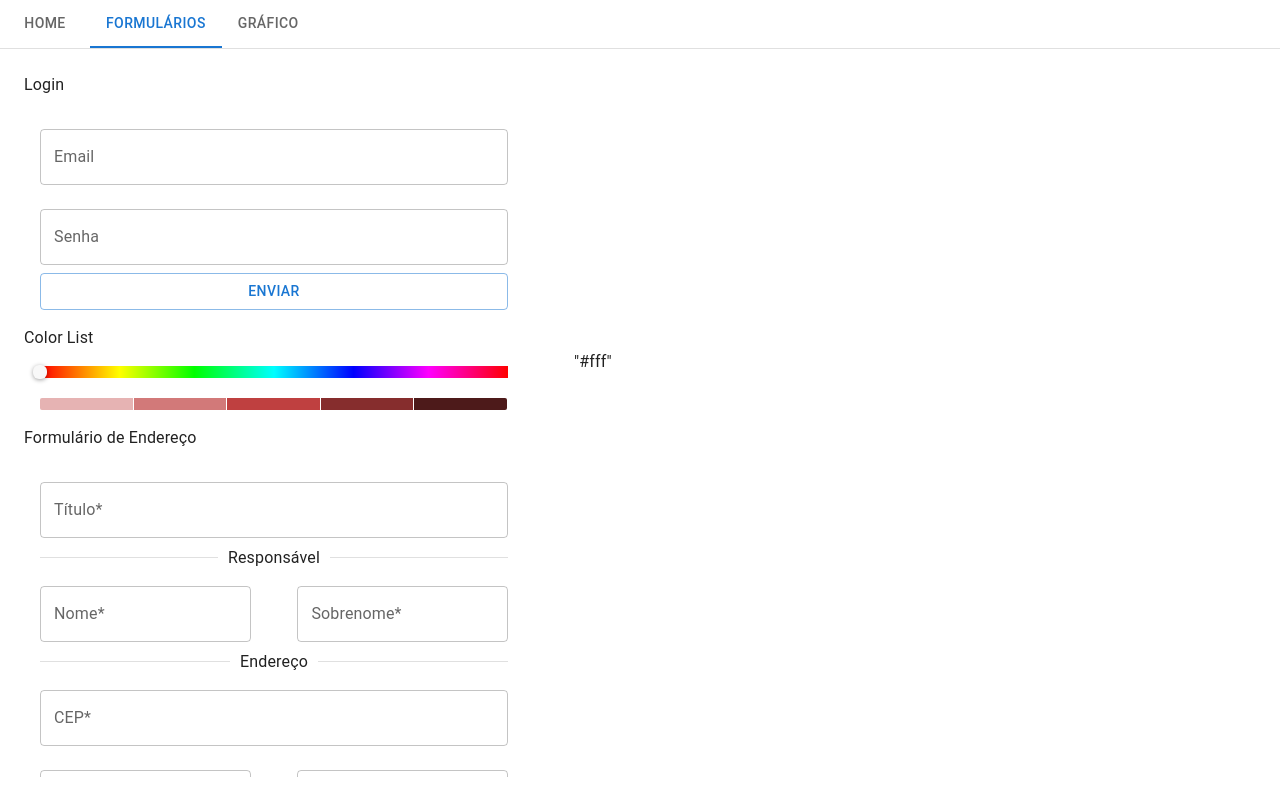
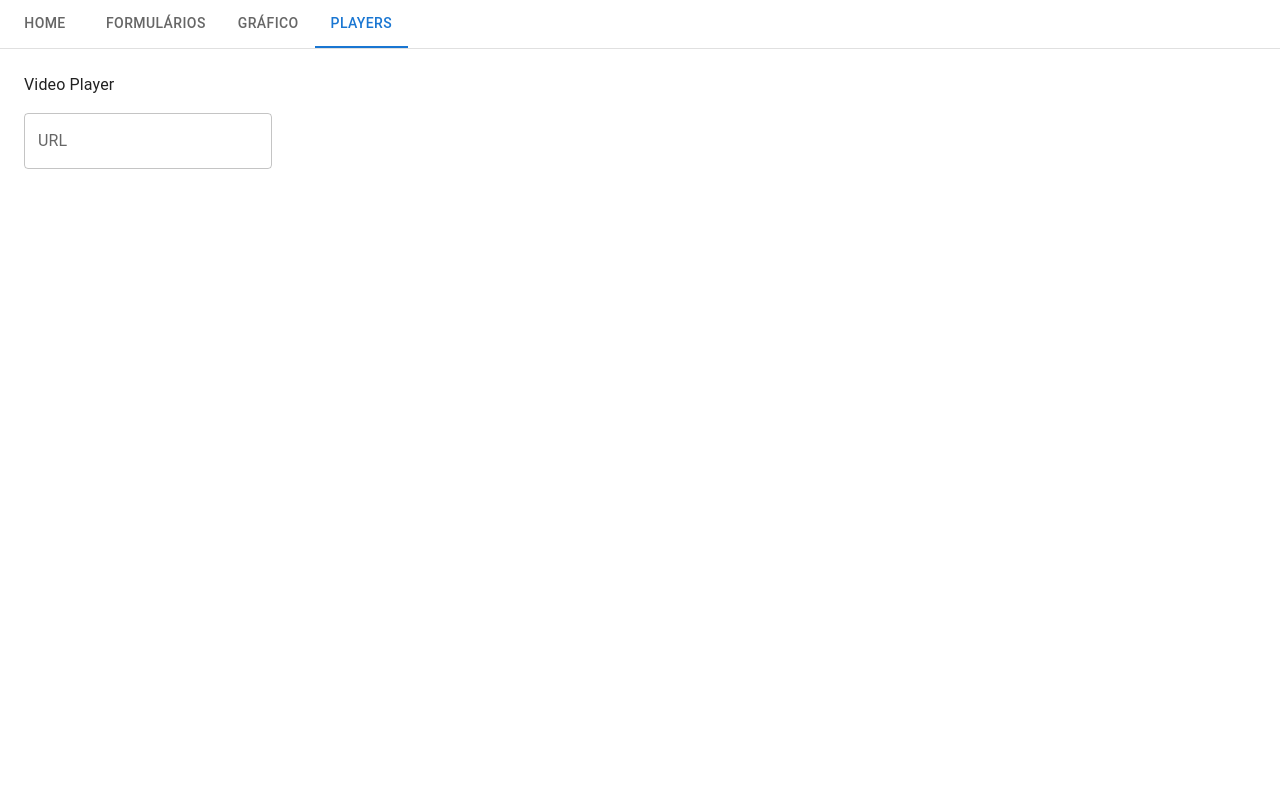
Before and after one commit to GustavoRCarvalho/react-port, a React (Vite) app: page / in a window 1280 px wide. Built offline with nearby package versions, Linux system fonts and the light colour scheme.

Commit message:
add: video feature

```diff
--- a/package.json
+++ b/package.json
@@ -21,6 +21,7 @@
     "react-hook-form": "^7.43.9",
     "react-icons": "^4.8.0",
     "react-input-mask": "^2.0.4",
+    "react-player": "^2.12.0",
     "recharts": "^2.6.2",
     "zod": "^3.21.4"
   },
--- a/src/components/pages/Menu.jsx
+++ b/src/components/pages/Menu.jsx
@@ -6,9 +6,10 @@ import TabPanel from "@mui/lab/TabPanel"
 import { useState } from "react"
 import { Graph } from "./Graph"
 import { Forms } from "./Forms"
+import { Players } from "./Players"
 
 export function Menu() {
-  const [value, setValue] = useState("Formulários")
+  const [value, setValue] = useState("Players")
   const handleChange = (event, newValue) => {
     setValue(newValue)
   }
@@ -19,6 +20,7 @@ export function Menu() {
           <Tab label="Home" value="Home" />
           <Tab label="Formulários" value="Formulários" />
           <Tab label="Gráfico" value="Gráfico" />
+          <Tab label="Players" value="Players" />
         </TabList>
       </Box>
       <TabPanel value="Home">Home</TabPanel>
@@ -28,6 +30,9 @@ export function Menu() {
       <TabPanel value="Gráfico">
         <Graph />
       </TabPanel>
+      <TabPanel value="Players">
+        <Players />
+      </TabPanel>
     </TabContext>
   )
 }
--- /dev/null
+++ b/src/components/pages/Players.jsx
@@ -0,0 +1,11 @@
+import { VideoPlayer } from "../players/VideoPlayer"
+import "./Players.css"
+
+export const Players = () => {
+  return (
+    <div className="container">
+      Video Player
+      <VideoPlayer />
+    </div>
+  )
+}
--- /dev/null
+++ b/src/components/players/VideoPlayer.jsx
@@ -0,0 +1,25 @@
+import { TextField } from "@mui/material"
+import { useState } from "react"
+import ReactPlayer from "react-player"
+
+export const VideoPlayer = () => {
+  const [Url, setUrl] = useState()
+
+  function handleUrl(event) {
+    let text = event.target.value
+    setUrl(text)
+  }
+
+  return (
+    <div>
+      <TextField
+        label="URL"
+        margin="normal"
+        variant="outlined"
+        value={Url}
+        onChange={handleUrl}
+      />
+      <ReactPlayer url={Url} controls={true} />
+    </div>
+  )
+}
```
Also changed, not shown: src/components/pages/Players.css (added), 1 other file (tests, documents, lock files or other folders).
